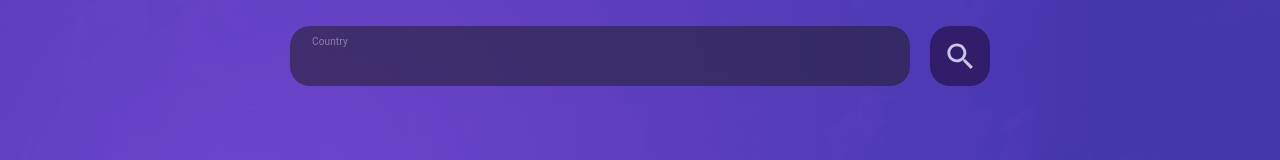
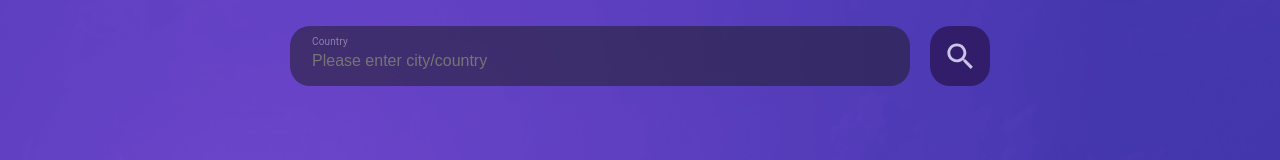
Before and after one commit to kezlee/weather-app, a React (Create React App) app: page / in a window 1280 px wide. Shown: the top 160 px of the page. Built offline with nearby package versions, Linux system fonts and the light colour scheme.

Commit message:
added no record

```diff
--- a/src/components/Search.tsx
+++ b/src/components/Search.tsx
@@ -123,7 +123,7 @@ const Search: React.FC<SearchProps> = ({
       <SpaceBetween>
         <SearchInputWrapper>
           <SearchLabel>Country</SearchLabel>
-          <SearchInput type="text" value={country} onChange={handleInputChange} onKeyUp={handleKeyUp} />
+          <SearchInput type="text" placeholder="Please enter city/country" value={country} onChange={handleInputChange} onKeyUp={handleKeyUp} />
         </SearchInputWrapper>
         <SearchButton aria-label="Search" onClick={() => updateSearch()} disabled={loading || country.length === 0}>
           {loading ? <Loader /> : <SearchIcon fontSize="large" />}
--- a/src/components/SearchHistory.tsx
+++ b/src/components/SearchHistory.tsx
@@ -82,6 +82,7 @@ const SearchHistory:React.FC<SearchHistoryProps> = ({historyList, setHistoryList
   return (
     <SearchHistoryContainer>
       <WeatherTypography>Search History</WeatherTypography>
+      {historyList && historyList.length > 1 ?
       <List sx={{marginTop: '14px'}}>
         {historyList.map((item, index) => (
           index !== 0 &&
@@ -109,6 +110,10 @@ const SearchHistory:React.FC<SearchHistoryProps> = ({historyList, setHistoryList
           </HistoryListItem>
         ))}
       </List>
+      :
+      <Typography component="p" sx={{ fontSize: '14px', color: '#ccc', marginTop: '5px'}}>No record</Typography>
+    }
+
     </SearchHistoryContainer>
   );
 }
--- a/src/components/WeatherDetails.tsx
+++ b/src/components/WeatherDetails.tsx
@@ -93,12 +93,12 @@ const WeatherDetails: React.FC<WeatherDetailsProps>  = ({data, historyList, setH
         </SpaceBetween>
       </DesktopOnly>
 
-      {historyList && historyList.length > 1 && <SearchHistory
+      <SearchHistory
         historyList={historyList}
         setHistoryList={setHistoryList}
         setCountry={setCountry}
         setTriggerSearch={setTriggerSearch}
-      />}
+      />
     </DetailsContainer>
   );
 }
```
Also changed, not shown: src/styles/Styles.ts (line endings or trailing spaces).
